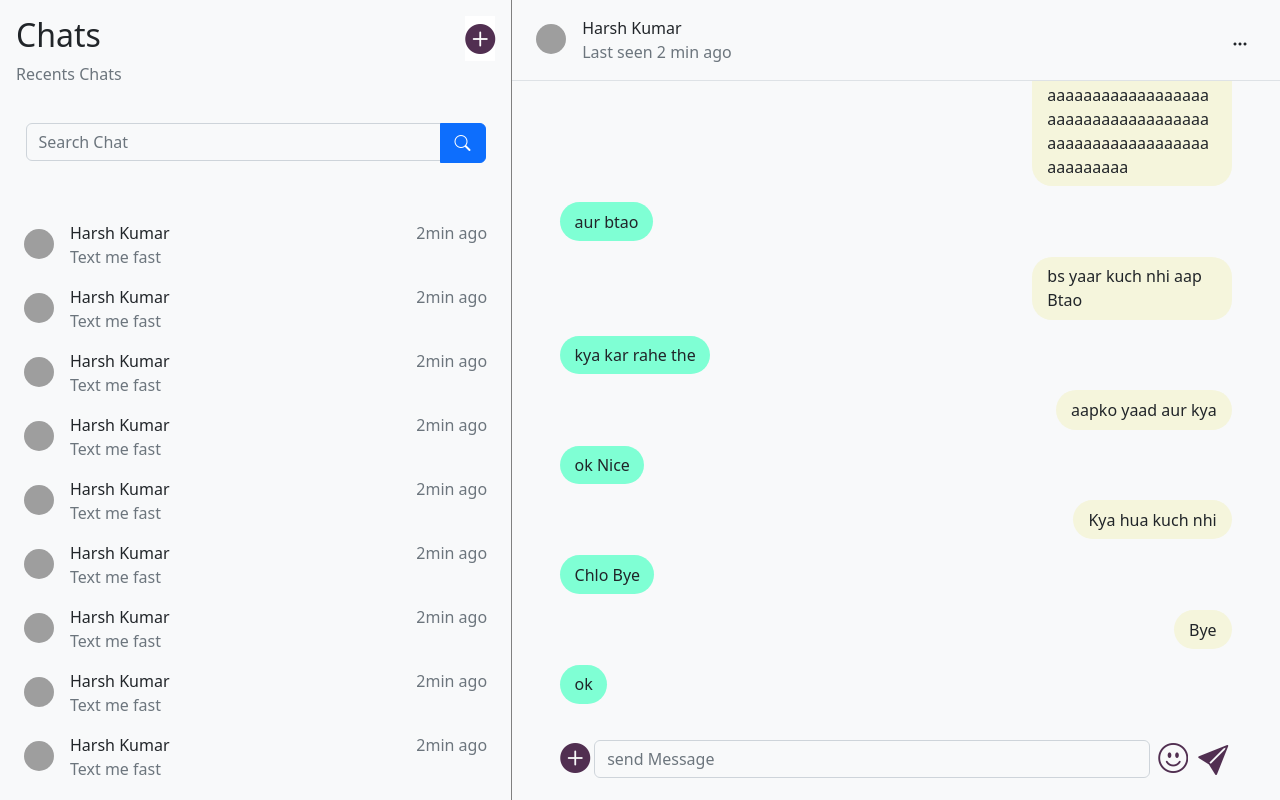
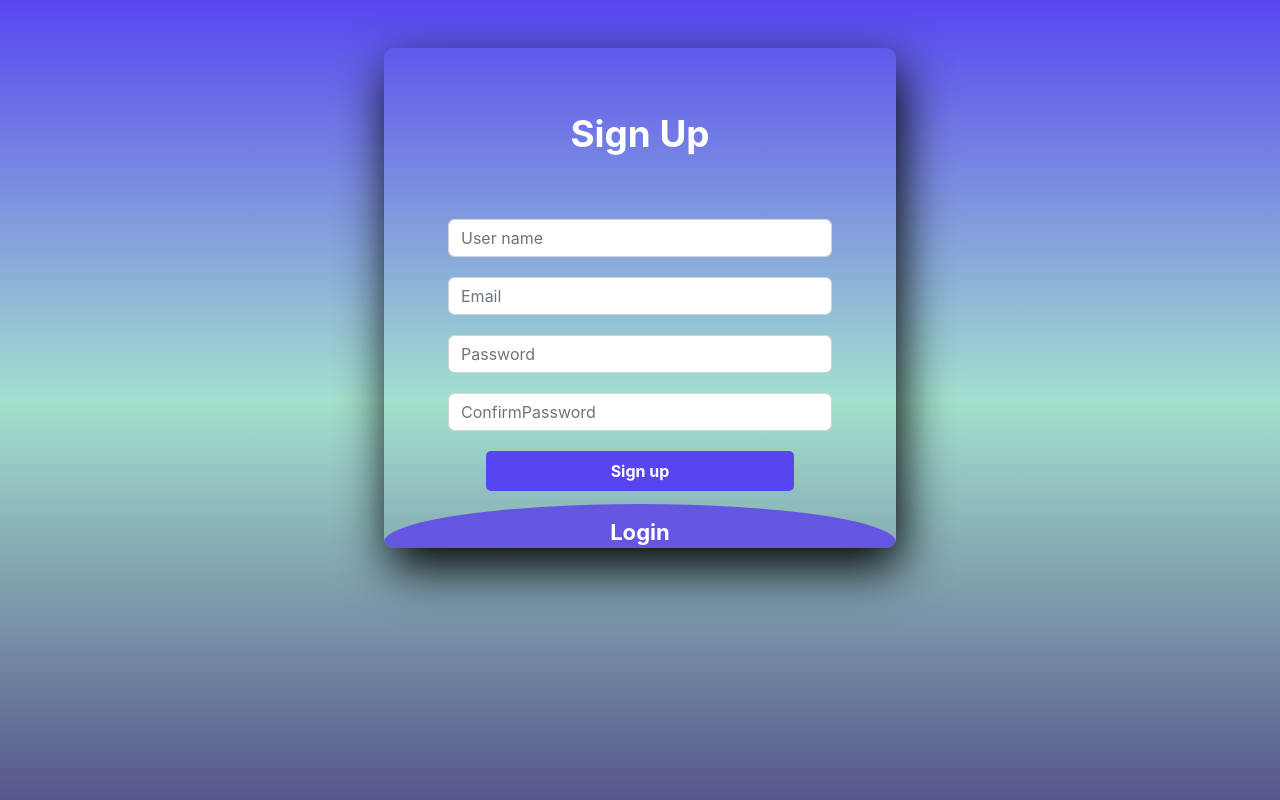
Before and after one commit to harshkumar88/ChatMate, a React (Create React App) app in the folder client/: page / in a window 1280 px wide. Built offline with nearby package versions, Linux system fonts and the light colour scheme; grey boxes are pictures that could not be loaded.

Commit message:
add cookie

```diff
--- a/client/src/App.js
+++ b/client/src/App.js
@@ -9,8 +9,8 @@ function App() {
   return (
     <div>
     <Routes>
-      <Route exact path="/Form" element={<Form/>}/>
-      <Route exact path='/' element={<Chat/>}/>
+      <Route exact path="/" element={<Form/>}/>
+      <Route exact path='/Form' element={<Chat/>}/>
       <Route exact path='/Chatting' element={<Chatting/>}/>
     </Routes>
     </div>
--- a/client/src/Components/Authentication/Login.js
+++ b/client/src/Components/Authentication/Login.js
@@ -31,10 +31,10 @@ const Login = () => {
         })
         const data=await res.json();
         console.log(data)
-        if(data.error==="passwordincorrect"){
+        if(data.error==="notAuthorize"){
             Swal.fire('Not an Authentic User')
         }
-        else if( data.error==="UserNotFound"){
+        else if( data.error==="userNotFound"){
            Swal.fire("User Not Found");
         }
         else{
--- a/package.json
+++ b/package.json
@@ -12,6 +12,7 @@
     "bcryptjs": "^2.4.3",
     "body-parser": "^1.20.2",
     "bootstrap-icons": "^1.10.3",
+    "cookie-parser": "^1.4.6",
     "dotenv": "^16.0.3",
     "express": "^4.18.2",
     "http-proxy-middleware": "^2.0.6",
```
Also changed, not shown: 2 other files (tests, documents, lock files or other folders).
